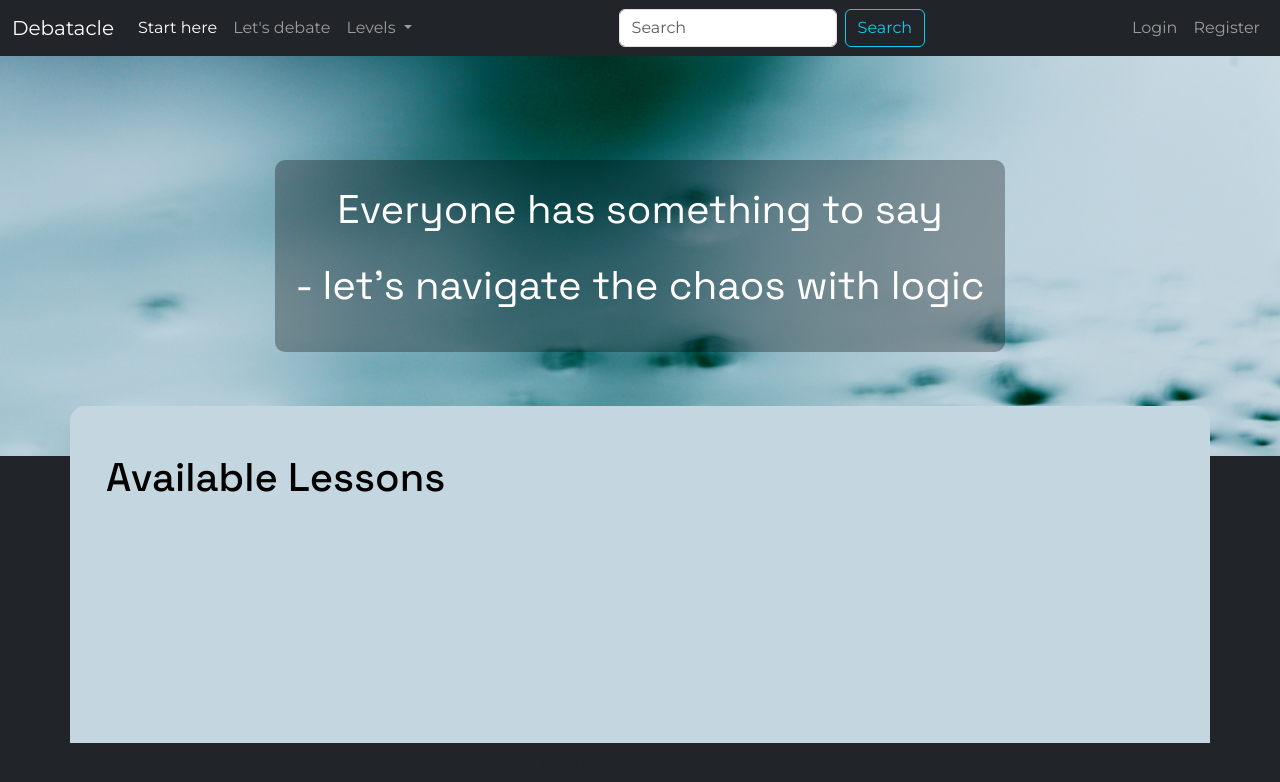
After one commit to Octopuzzled/Debatacle, a Flask app: page /lessons in a window 1280 px wide. The commit adds this page. Shown: the top 782 px of the page. Run offline with Flask 3, Linux system fonts and the light colour scheme; data that the repository does not hold is empty.

Commit message:
All fixed! Lessons fully working now, albeit being ugly.

```diff
--- a/app.py
+++ b/app.py
@@ -124,9 +124,10 @@ def home():
     return render_template('home.html', last_lesson=last_lesson, all_lessons=all_lessons)
 
 
+@app.route('/learn-logic/<int:lesson_id>')
 @app.route('/learn-logic/<int:lesson_id>/<int:slide_order>')
-def learn_logic(lesson_id, slide_order):
-    user_id = 1  # Replace this with actual user authentication logic
+def learn_logic(lesson_id, slide_order=None):
+    user_id = session.get('user_id')  # Get user_id from session if logged in
     connection = get_connection()
     if connection is None:
         return render_template('learn-logic.html', error="Database connection failed"), 500
@@ -138,6 +139,26 @@ def learn_logic(lesson_id, slide_order):
             lesson = cursor.fetchone()
             if not lesson:
                 return render_template('learn-logic.html', error="Lesson not found"), 404
+
+            # If slide_order is not provided, start from the beginning or last accessed slide
+            if slide_order is None:
+                if user_id:
+                    cursor.execute("""
+                        SELECT COALESCE(up.last_slide_id, (SELECT MIN(slide_id) FROM slides WHERE lesson_id = %s)) as slide_id
+                        FROM user_progress up
+                        WHERE up.user_id = %s AND up.lesson_id = %s
+                    """, (lesson_id, user_id, lesson_id))
+                    result = cursor.fetchone()
+                    slide_id = result['slide_id'] if result else None
+                else:
+                    cursor.execute("SELECT MIN(slide_id) as slide_id FROM slides WHERE lesson_id = %s", (lesson_id,))
+                    slide_id = cursor.fetchone()['slide_id']
+
+                if slide_id:
+                    cursor.execute("SELECT slide_order FROM slides WHERE slide_id = %s", (slide_id,))
+                    slide_order = cursor.fetchone()['slide_order']
+                else:
+                    slide_order = 1
 
             # Fetch current slide
             cursor.execute("""
@@ -153,13 +174,14 @@ def learn_logic(lesson_id, slide_order):
             cursor.execute("SELECT COUNT(*) as total FROM slides WHERE lesson_id = %s", (lesson_id,))
             total_slides = cursor.fetchone()['total']
 
-            # Update user progress
-            cursor.execute("""
-                INSERT INTO user_progress (user_id, lesson_id, last_slide_id)
-                VALUES (%s, %s, %s)
-                ON DUPLICATE KEY UPDATE last_slide_id = %s
-            """, (user_id, lesson_id, slide['slide_id'], slide['slide_id']))
-            connection.commit()
+            # Update user progress if logged in
+            if user_id:
+                cursor.execute("""
+                    INSERT INTO user_progress (user_id, lesson_id, last_slide_id)
+                    VALUES (%s, %s, %s)
+                    ON DUPLICATE KEY UPDATE last_slide_id = %s
+                """, (user_id, lesson_id, slide['slide_id'], slide['slide_id']))
+                connection.commit()
 
     except Exception as e:
         return render_template('learn-logic.html', error=f"An error occurred: {str(e)}"), 500
@@ -174,13 +196,32 @@ def learn_logic(lesson_id, slide_order):
                            slide_order=slide_order,
                            total_slides=total_slides)
 
+@app.route('/lessons')
+def lessons():
+    connection = get_connection()
+    if connection is None:
+        return render_template('lessons.html', error="Database connection failed"), 500
+
+    try:
+        with connection.cursor(dictionary=True) as cursor:
+            cursor.execute("SELECT lesson_id, lesson_name FROM lessons ORDER BY lesson_id")
+            all_lessons = cursor.fetchall()
+    except Exception as e:
+        return render_template('lessons.html', error=f"An error occurred: {str(e)}"), 500
+    finally:
+        if connection.is_connected():
+            connection.close()
+
+    return render_template('lessons.html', lessons=all_lessons)
+
+
 @app.route("/logical-structures")
 def logical_structures():
     return render_template("logical-structures.html")
 
 @app.route("/start")
 def start():
-    return render_template("start.html")
+    return render_template("learn-logic.html")
 
 @app.route("/vocabulary", methods=["GET"])
 def vocabulary():
--- a/templates/home.html
+++ b/templates/home.html
@@ -22,7 +22,7 @@
                         Continue "{{ last_lesson.lesson_name }}" (Slide {{ last_lesson.slide_order }})
                     </a>
                 {% elif all_lessons %}
-                    <a href="{{ url_for('learn_logic', lesson_id=all_lessons[0].lesson_id, slide_order=1) }}"
+                    <a href="{{ url_for('learn_logic', lesson_id=all_lessons[0].lesson_id) }}"
                        class="bg-green-500 hover:bg-green-700 text-white font-bold py-2 px-4 rounded focus:outline-none focus:shadow-outline">
                         Start the course
                     </a>
@@ -33,14 +33,14 @@
 
             {% if all_lessons %}
                 <div class="mt-8">
-                    <h2 class="text-2xl font-semibold mb-4">Your Progress</h2>
+                    <h2 class="text-2xl font-semibold mb-4">Course Lessons</h2>
                     <div class="space-y-4">
                         {% for lesson in all_lessons %}
                             <div class="flex items-center">
                                 <div class="w-8 h-8 rounded-full {% if last_lesson and lesson.lesson_id <= last_lesson.lesson_id %}bg-green-500{% else %}bg-gray-300{% endif %} flex items-center justify-center text-white font-bold mr-4">
                                     {{ loop.index }}
                                 </div>
-                                <a href="{{ url_for('learn_logic', lesson_id=lesson.lesson_id, slide_order=1) }}" class="text-lg text-blue-500 hover:underline">
+                                <a href="{{ url_for('learn_logic', lesson_id=lesson.lesson_id) }}" class="text-lg text-blue-500 hover:underline">
                                     {{ lesson.lesson_name }}
                                 </a>
                             </div>
--- a/templates/layout.html
+++ b/templates/layout.html
@@ -35,7 +35,7 @@
                 <div class="collapse navbar-collapse" id="navbarSupportedContent">
                   <ul class="navbar-nav me-auto mb-2 mb-lg-0">
                     <li class="nav-item">
-                      <a class="nav-link active" aria-current="page" href="/start">Start here</a>
+                      <a class="nav-link active" aria-current="page" href="/lessons">Start here</a>
                     </li>
                     <li class="nav-item">
                       <a class="nav-link" href="#">Let's debate</a>
--- /dev/null
+++ b/templates/lessons.html
@@ -0,0 +1,27 @@
+{% extends "layout.html" %}
+
+{% block title %}
+    Available Lessons
+{% endblock %}
+
+{% block main %}
+    <div class="container mx-auto px-4 py-8">
+        <h1 class="text-3xl font-bold mb-6">Available Lessons</h1>
+
+        {% if error %}
+            <div class="bg-red-100 border border-red-400 text-red-700 px-4 py-3 rounded relative mb-4" role="alert">
+                <span class="block sm:inline">{{ error }}</span>
+            </div>
+        {% else %}
+            <div class="grid grid-cols-1 md:grid-cols-2 lg:grid-cols-3 gap-4">
+                {% for lesson in lessons %}
+                    <a href="{{ url_for('learn_logic', lesson_id=lesson.lesson_id) }}"
+                       class="bg-white shadow-md rounded px-8 py-6 block hover:shadow-lg transition-shadow duration-300">
+                        <h2 class="text-xl font-semibold mb-2">{{ lesson.lesson_name }}</h2>
+                        <span class="text-blue-500 hover:underline">Start Lesson</span>
+                    </a>
+                {% endfor %}
+            </div>
+        {% endif %}
+    </div>
+{% endblock %}
```
Also changed, not shown: 2 other files.
